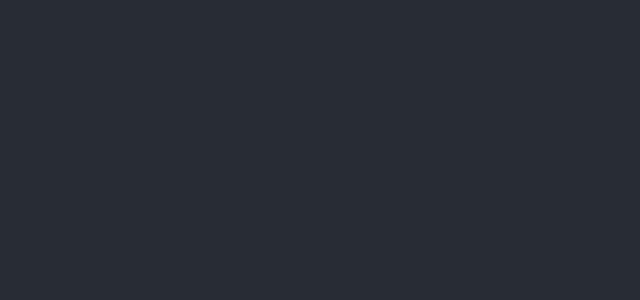
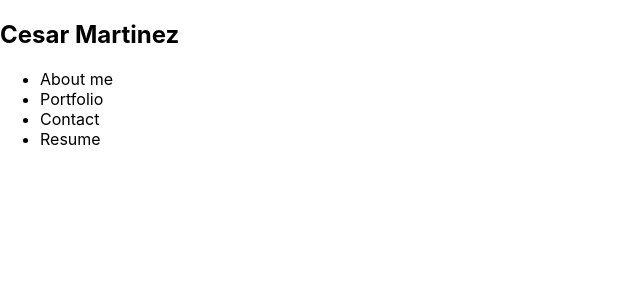
Before and after one commit to Cesar863/portfolio, a React (Create React App) app: page / in a window 1280 px wide. Shown: the top 300 px of the page, without its empty margins (0-640 px from the left). Built offline with nearby package versions, Linux system fonts and the light colour scheme.

Commit message:
fixed issue with nav bar displaying on certain ocasions

```diff
--- a/src/App.js
+++ b/src/App.js
@@ -2,19 +2,32 @@ import logo from './logo.svg';
 import './App.css';
 import React, {useState} from 'react';
 import Home from './components/Home';
+import Header from './components/Header';
+import Nav from './components/Nav';
+import Footer from './components/Footer';
 
 function App() {
   const [pages] = useState([
     { name: 'about me'},
+    { name: 'portfolio'},
+    { name: 'contact'},
+    { name: 'resume'},
   ]);
 
   const [currentPage, setCurrentPage] = useState(pages[0]);
 
   return (
-    <div className="App">
-      <header className="App-header">
-
+    <div>
+      <header>
+        <Nav
+          pages={pages}
+          setCurrentPage={setCurrentPage}
+          currentPage={currentPage}
+        ></Nav>
       </header>
+      {/* <main>
+        <Home currentPage={currentPage}></Home>
+      </main> */}
     </div>
   );
 }
--- a/src/components/Nav.js
+++ b/src/components/Nav.js
@@ -0,0 +1,42 @@
+import React, { useEffect } from 'react';
+import { capitalizeFirstLetter } from '../utils/helpers';
+
+function Nav(props) {
+    const {
+        pages = [],
+        setCurrentPage,
+        currentPage,
+    } = props;
+
+    useEffect(() => {
+        document.title = capitalizeFirstLetter(currentPage.name);
+    }, [currentPage]);
+
+    return(
+        <nav>
+            <div>
+                <h1>Cesar Martinez</h1>
+                <div>
+                    <ul>
+                        {pages.map((Page) => (
+                            <li
+                                className={` ${
+                                    currentPage.name === Page.name && 'active'
+                                    }`}
+                                key={Page.name}
+                                >
+                                    <span
+                                        onClick={() => setCurrentPage(Page)}
+                                    >
+                                        {capitalizeFirstLetter(Page.name)}
+                                    </span>
+                                </li>
+                            ))}
+                        </ul>
+                </div>
+            </div>
+        </nav>
+    );
+}
+
+export default Nav;
```
